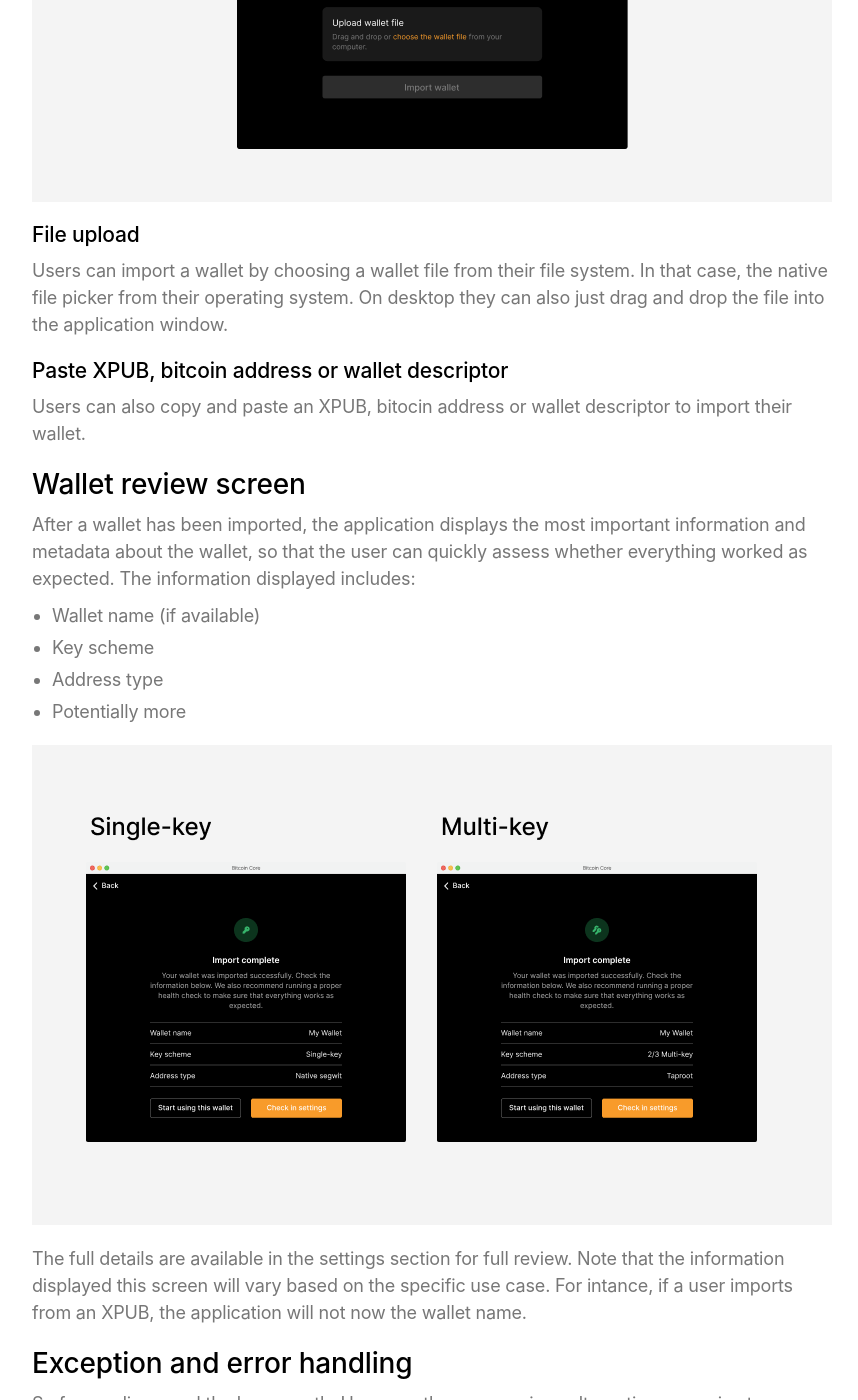
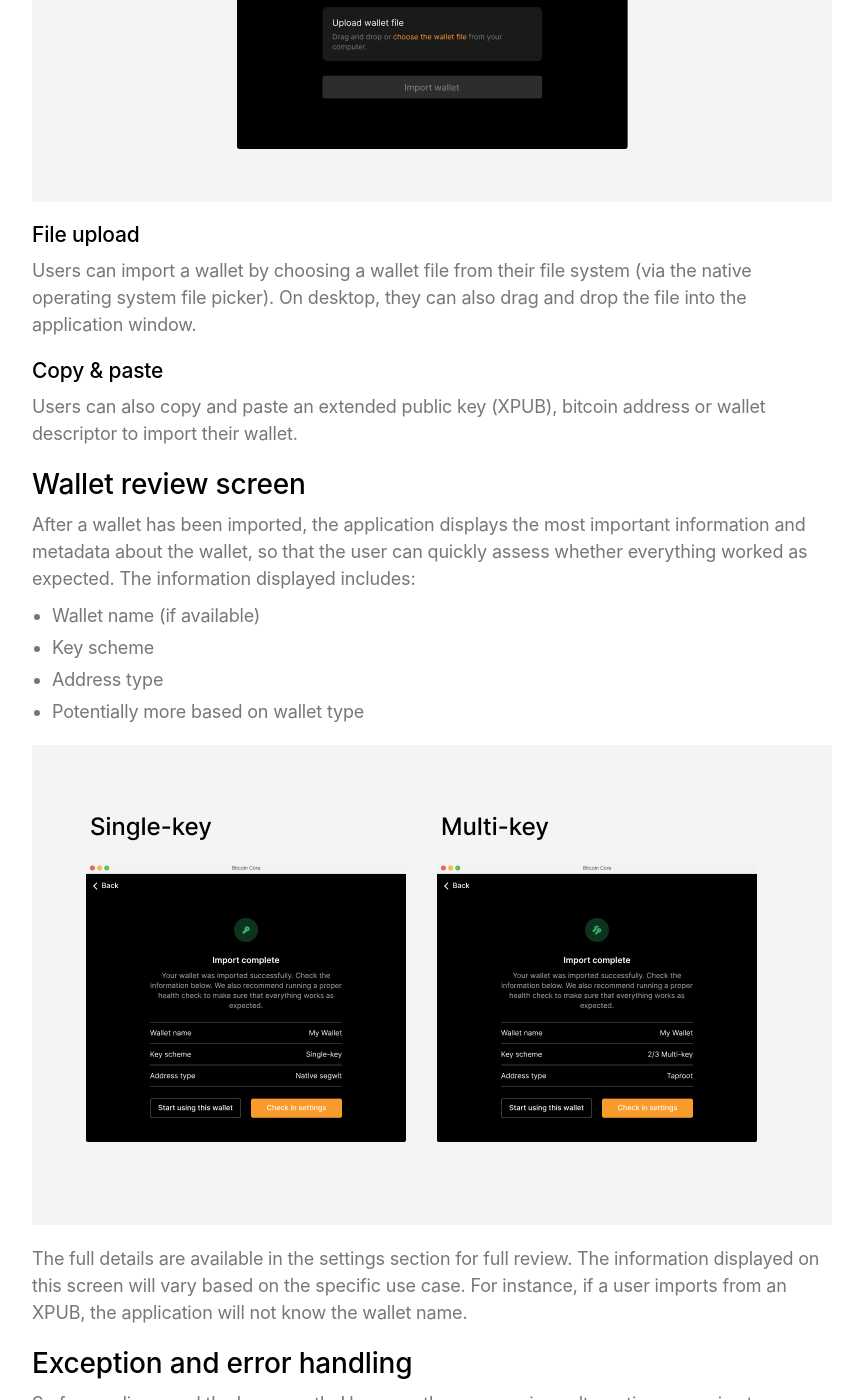
Before and after one commit to BitcoinDesign/Bitcoin-Core-App, a Jekyll site: the page built from pages/milestones/1-3-import.md, in a window 1280 px wide and 1400 px high, scrolled down 2394 px. Shown: the whole window, without its empty margins (333-1191 px from the left). Built offline with Jekyll 4.4.1, drawn with Linux system fonts in a browser that asks for light colours; some of the changed text lies outside the part shown.

Commit message:
Apply suggestions from code review
Co-authored-by: Christoph Ono <chri@sto.ph>

```diff
--- a/pages/milestones/1-3-import.md
+++ b/pages/milestones/1-3-import.md
@@ -69,11 +69,11 @@ Users have two main options to import a wallet: by loading a wallet file into th
 
 #### File upload
 
-Users can import a wallet by choosing a wallet file from their file system. In that case, the native file picker from their operating system. On desktop they can also just drag and drop the file into the application window.
+Users can import a wallet by choosing a wallet file from their file system (via the native operating system file picker). On desktop, they can also drag and drop the file into the application window.
 
-#### Paste XPUB, bitcoin address or wallet descriptor
+#### Copy & paste
 
-Users can also copy and paste an XPUB, bitocin address or wallet descriptor to import their wallet.
+Users can also copy and paste an extended public key (XPUB), bitcoin address or wallet descriptor to import their wallet.
 
 
 ## Wallet review screen
@@ -83,7 +83,7 @@ After a wallet has been imported, the application displays the most important in
 - Wallet name (if available)
 - Key scheme
 - Address type
-- Potentially more
+- Potentially more  based on wallet type
 
 {% include picture.html
 	image = "/assets/images/import-wallet/import-review-screen.png"
@@ -93,7 +93,7 @@ After a wallet has been imported, the application displays the most important in
 	height = 184
 %}
 
-The full details are available in the settings section for full review. Note that the information displayed this screen will vary based on the specific use case. For intance, if a user imports from an XPUB, the application will not now the wallet name.
+The full details are available in the settings section for full review. The information displayed on this screen will vary based on the specific use case. For instance, if a user imports from an XPUB, the application will not know the wallet name.
 
 ## Exception and error handling
 
```
Also changed, not shown: other parts of pages/milestones/1-3-import.md (+4 -5 lines).
